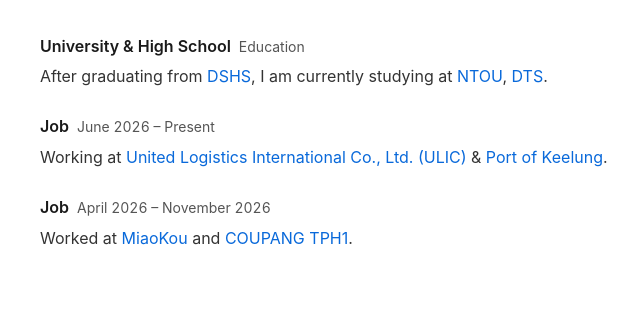
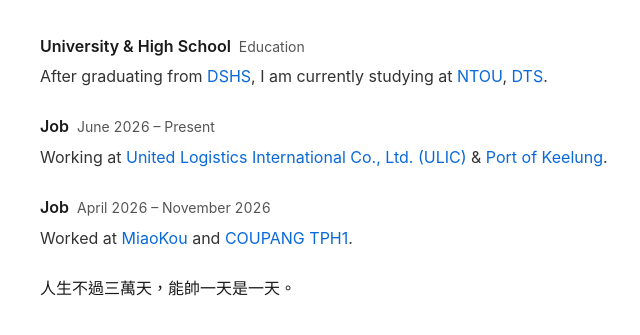
Before and after one commit to allenyeh95/allenyeh95.github.io, a plain HTML site: page index.html in a window 1280 px wide. Shown: the part 179-514 px from the top of the page, without its empty margins (284-924 px from the left). Drawn offline with Linux system fonts and the light colour scheme.

Commit message:
Update index.html

```diff
--- a/index.html
+++ b/index.html
@@ -158,6 +158,10 @@
           Worked at <a href="https://maps.app.goo.gl/ctKULVDK3ufY57519" target="_blank" rel="noopener">MiaoKou</a> and <a href="https://www.alp.global/en" target="_blank" rel="noopener">COUPANG TPH1</a>.
         </p>
       </li>
+
+      <li>
+        人生不過三萬天，能帥一天是一天。
+      </li>
     </ul>
   </main>
 
```
